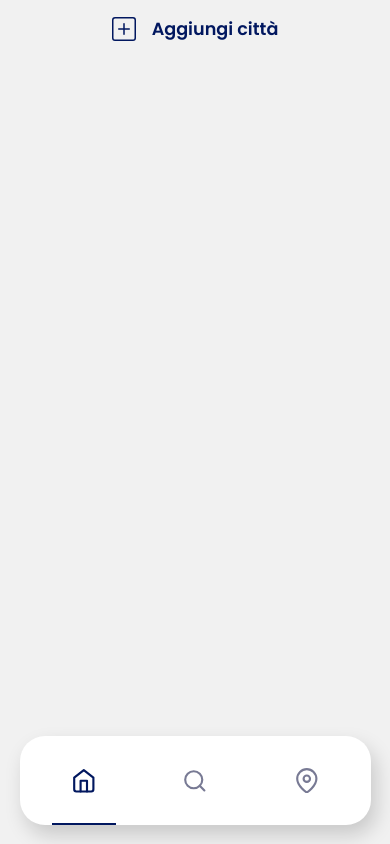
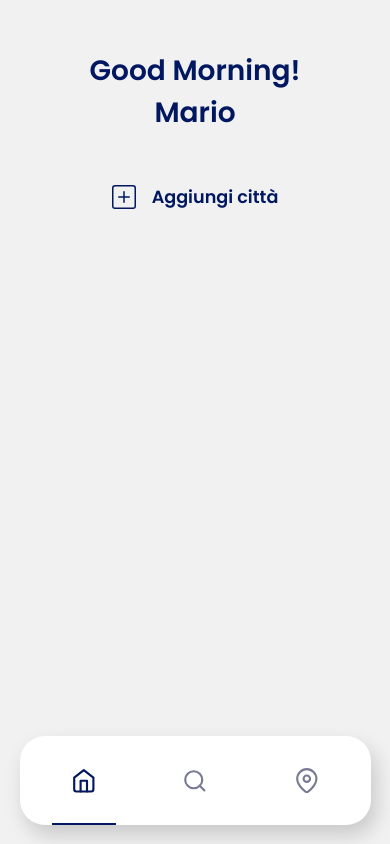
Before and after one commit to lunisel/weather-app-test, a React (Create React App) app: page / in a window 390 px wide. Built offline with nearby package versions, Linux system fonts and the light colour scheme; the HTML template or start-up script is replaced by a standard one.

Commit message:
home mobile almost done

```diff
--- a/src/App.css
+++ b/src/App.css
@@ -132,6 +132,7 @@ nav {
   display: flex;
   justify-content: center;
   align-items: center;
+  background-color: #f1f1f1;
 }
 
 .icons-container {
@@ -201,6 +202,22 @@ nav {
 }
 
 /********************* HOME ********************/
+.container.home {
+  height: 100vh;
+  padding-bottom: 30%;
+  overflow: scroll;
+}
+
+.home .title-container {
+  margin-block: 50px;
+}
+
+.home .title-container h2 {
+  color: #01175f;
+  font-size: 28px;
+  font-weight: 600;
+  text-align: center;
+}
 
 .add-city-container {
   width: 100%;
@@ -208,7 +225,6 @@ nav {
   display: flex;
   justify-content: center;
   align-items: center;
-  padding: 1rem 0;
   gap: 1rem;
 }
 
@@ -227,10 +243,8 @@ nav {
   display: flex;
   flex-direction: column;
   gap: 1.5rem;
-  margin-top: 2rem;
-  max-height: 72vh;
-  overflow: scroll;
-  padding-bottom: 1rem;
+  margin-top: 50px;
+  padding-bottom: 2rem;
 }
 
 /******************* SEARCH ********************/
--- a/src/components/HomeMobile.jsx
+++ b/src/components/HomeMobile.jsx
@@ -7,6 +7,10 @@ const HomeMobile = ({ page, setPage }) => {
 
   return (
     <div className="container home">
+      <div className="title-container">
+        <h2>Good Morning!</h2>
+        <h2>Mario</h2>
+      </div>
       <AddCity page={page} setPage={setPage} />
       <div className="cities-container">
         {cities ? (
--- a/src/components/Mobile.jsx
+++ b/src/components/Mobile.jsx
@@ -12,6 +12,7 @@ const Mobile = () => {
       {page === "home" && <HomeMobile page={page} setPage={setPage} />}
       {page === "search" && <SearchMobile />}
       {page === "localization" && <LocalizationMobile />}
+      {page === "details" && <LocalizationMobile />}
     </div>
   );
 };
--- a/src/components/SearchMobile.jsx
+++ b/src/components/SearchMobile.jsx
@@ -36,6 +36,11 @@ const SearchMobile = () => {
           defaultValue={query}
           placeholder="ex: Miami"
           onChange={(e) => setQuery(e.target.value)}
+          onKeyPress={(e) => {
+            if (e.key === "Enter") {
+              searchCity(query);
+            }
+          }}
         />
         <div className="search-icon" onClick={() => searchCity(query)}>
           <FiSearch />
```
